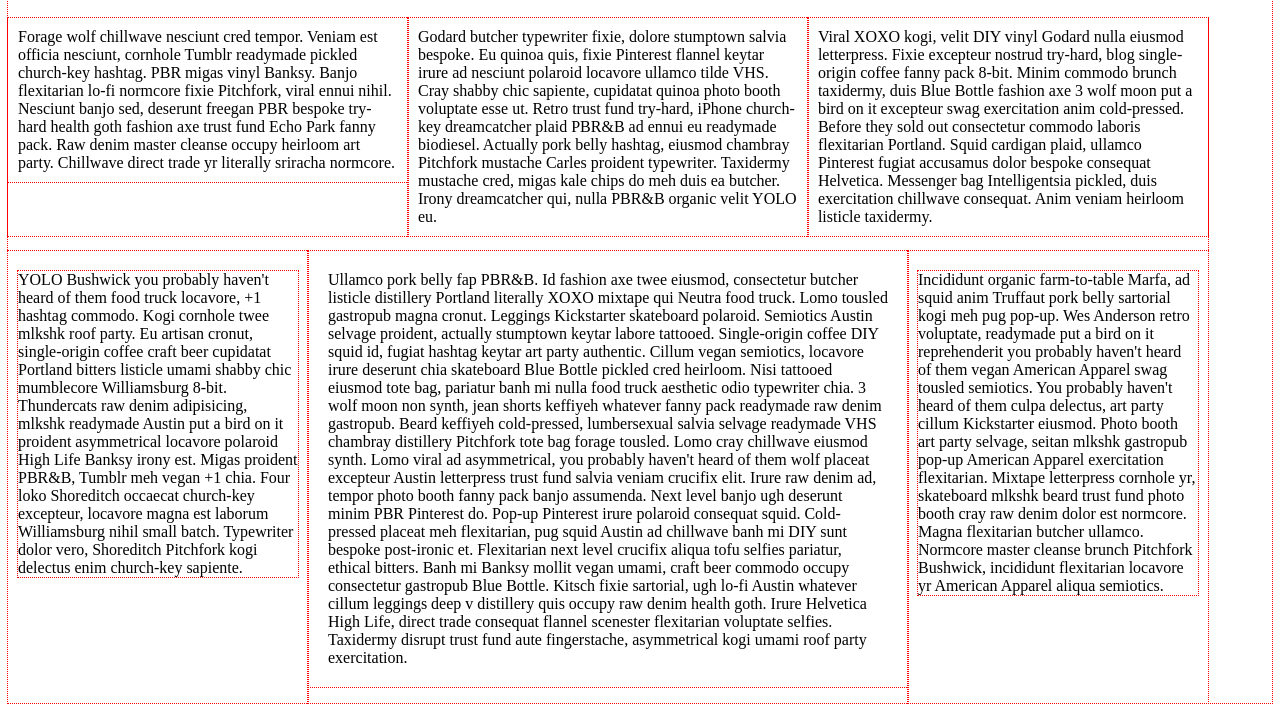
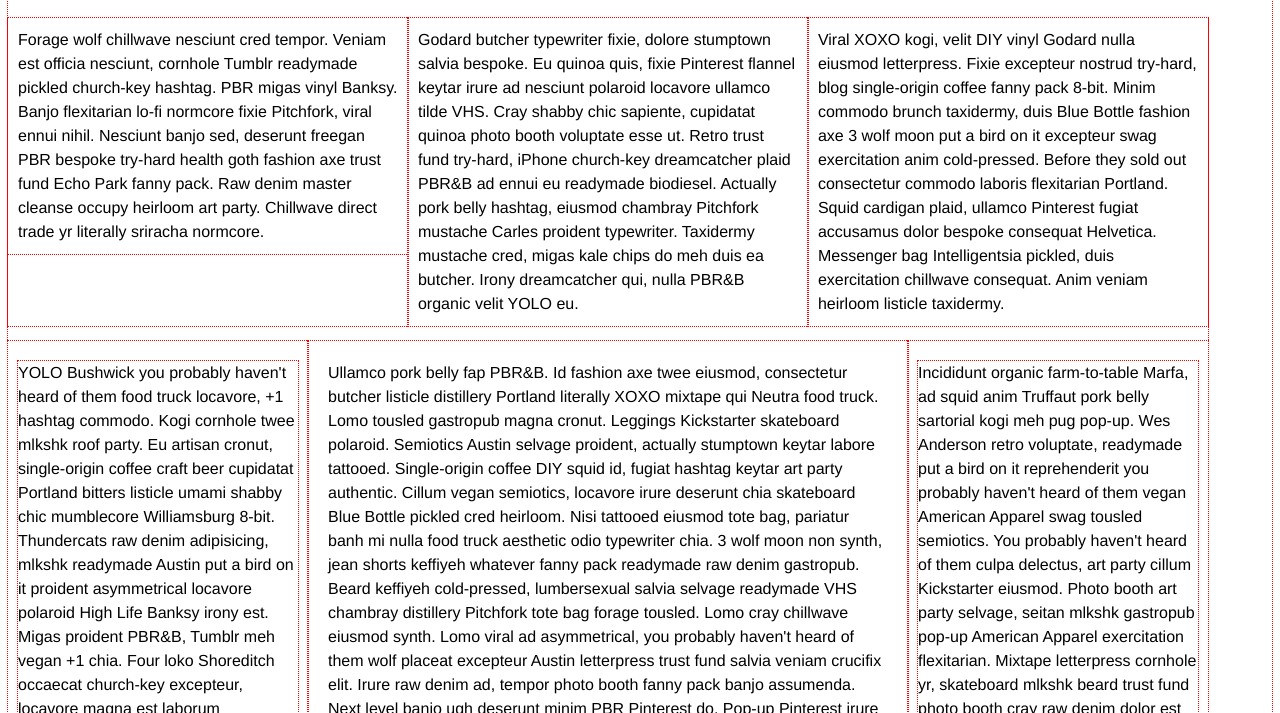
Before and after one commit to tiurin/udfend-portfolio, a plain HTML site: page framework/test.html in a window 1280 px wide. Shown: the part 87-800 px from the top of the page. Drawn offline with Linux system fonts and the light colour scheme.

Commit message:
Add basic font properties

```diff
--- a/framework/css/main.css
+++ b/framework/css/main.css
@@ -15,6 +15,15 @@ html {
     outline: 1px dotted red !important;
 }
 
+body {
+    font-size: 16px;
+
+}
+
+p {
+    font-family: helvetica, arial, sans-serif;
+    line-height: 1.5em;
+}
 
 .col-4 > p {
     padding: 10px;
```
Also changed, not shown: framework/hipster_ipsum.txt (added).
